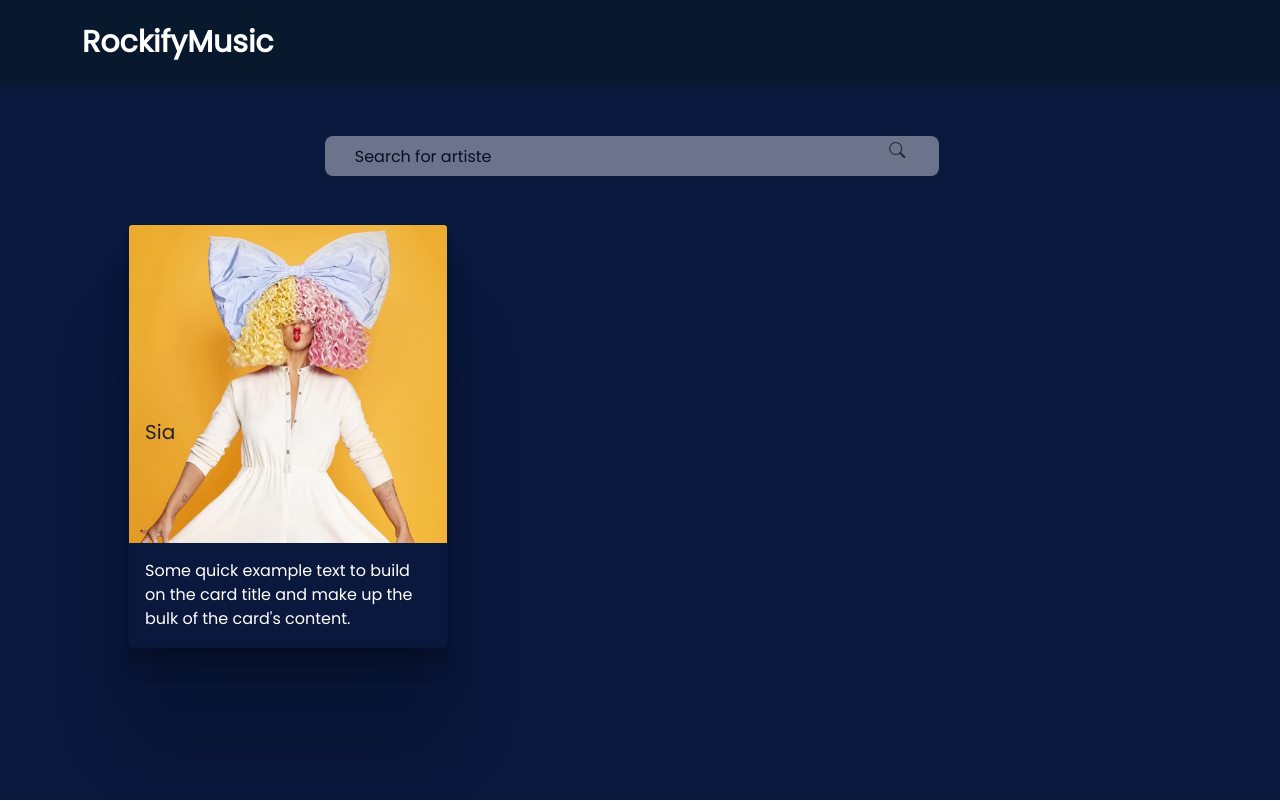
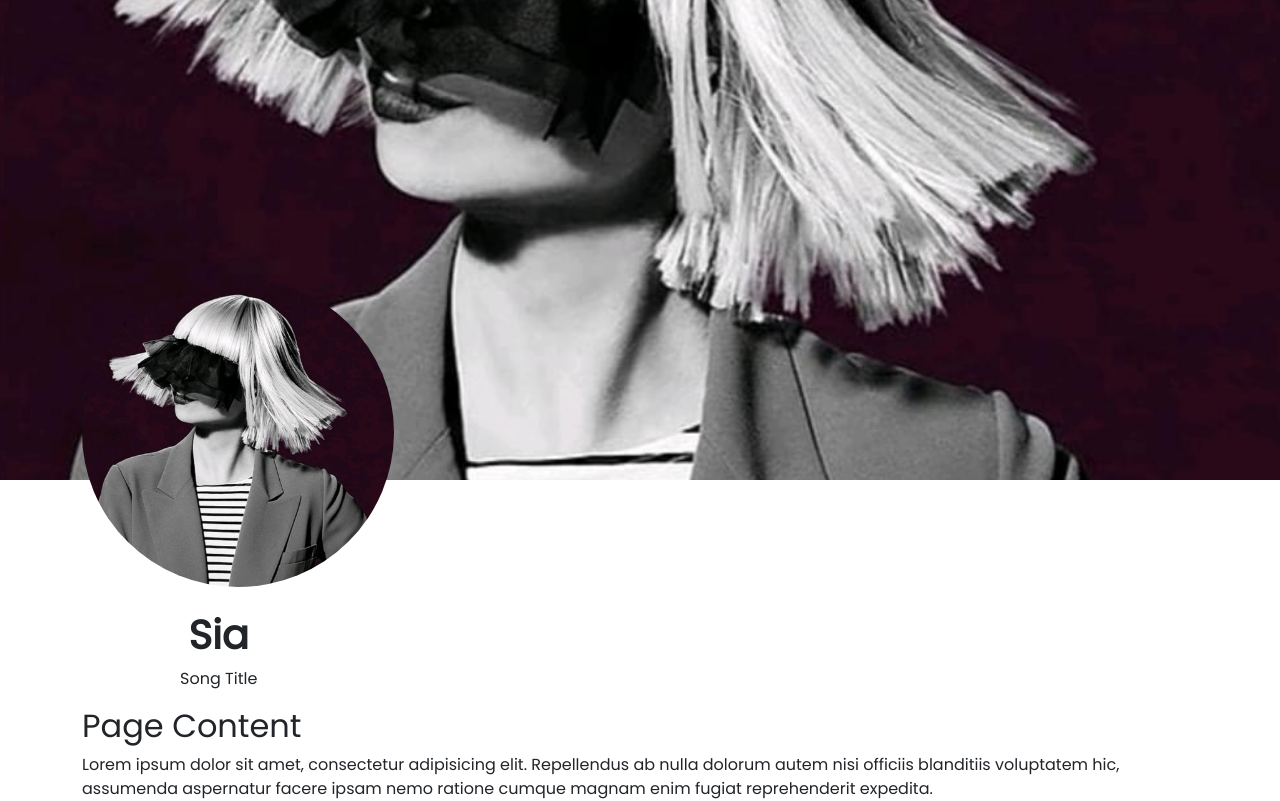
Before and after one commit to tomike19/Rockify-music, a React (Create React App) app: page / in a window 1280 px wide. Shown: the top 801 px of the page. Built offline with nearby package versions, Linux system fonts and the light colour scheme.

Commit message:
add header img to single artist

```diff
--- a/src/App.js
+++ b/src/App.js
@@ -6,7 +6,7 @@
 
   return (
     <div className="">
-      {/* <SingleArtist /> */}
+      <SingleArtist />
       <LandingPage/>
     </div>
   );
--- a/src/Landing Page/landing-page.js
+++ b/src/Landing Page/landing-page.js
@@ -2,6 +2,7 @@
 import Form from "../components/Form";
 import "../css/landing-page.css";
 import Sia from "../images/sia.jpg";
+import axios from "axios";
 
 const LandingPage = () => {
 
@@ -25,7 +26,7 @@
       <div className=" hero-section">
         {/* <Form/> */}
         <div className="input-searchbar-section">
-          <input className="input-search" placeholder="Search for artiste" value={ text}/>
+          <input className="input-search" placeholder="Search for artiste" value={text}/>
           <i className="bi bi-search search-icon"></i>
         </div>
         <div className="card artiste-details-section">
--- a/src/SingleArtistDetailsPage/singleArtist.js
+++ b/src/SingleArtistDetailsPage/singleArtist.js
@@ -1,28 +1,46 @@
-import React from 'react'
+import React from "react";
+import "../css/singleartist.css";
+import Sia from "../images/sia-img-header.jpg";
 
 const SingleArtist = () => {
   return (
     <div>
       <header class="masthead">
-  <div class="container h-100">
-    <div class="row h-100 align-items-center">
-      <div class="col-12 text-center">
-        <img src="" alt="" />
-      </div>
+        <div class="h-100">
+          <div class="row">
+            <div
+              className="col-12 img-header"
+              style={{
+                background: `url(${Sia})`,
+                backgroundPosition: "center",
+                backgroundSize: "cover",
+                backgroundRepeat: "no-repeat",
+              }}
+            ></div>
           </div>
         </div>
       </header>
 
       <section class="py-5">
         <div class="container">
+          <div class="artist-details-container">
+            <img src={Sia} alt="artist-img" class="artist-img" />
+            <div class="artist-details mt-4">
+              <h2 class="artist-name text-center">Sia</h2>
+              <p class="album-title text-center">Song Title</p>
+            </div>
+          </div>
           <h2 class="fw-light">Page Content</h2>
-    <p>Lorem ipsum dolor sit amet, consectetur adipisicing elit. Repellendus ab nulla dolorum autem nisi officiis
-      blanditiis voluptatem hic, assumenda aspernatur facere ipsam nemo ratione cumque magnam enim fugiat
-      reprehenderit expedita.</p>
+          <p>
+            Lorem ipsum dolor sit amet, consectetur adipisicing elit.
+            Repellendus ab nulla dolorum autem nisi officiis blanditiis
+            voluptatem hic, assumenda aspernatur facere ipsam nemo ratione
+            cumque magnam enim fugiat reprehenderit expedita.
+          </p>
         </div>
       </section>
     </div>
-  )
-}
+  );
+};
 
-export default SingleArtist
+export default SingleArtist;
--- /dev/null
+++ b/src/css/singleartist.css
@@ -0,0 +1,22 @@
+.img-header {
+    height: 60vh;
+    width: 200%;
+}
+.artist-img {
+    width: 40%;
+    margin-top: -250px;
+    border-radius: 50%;
+}
+.artist-details-container {
+    width: 70%;
+}
+.artist-details {
+    width: 35%;
+}
+.artist-name {
+    font-weight: 600;
+font-size: 40px;
+}
+.album-title {
+
+}
```
Also changed, not shown: src/images/sia-img-header.jpg (added). Lines whose indentation alone changed are shown as unchanged.
